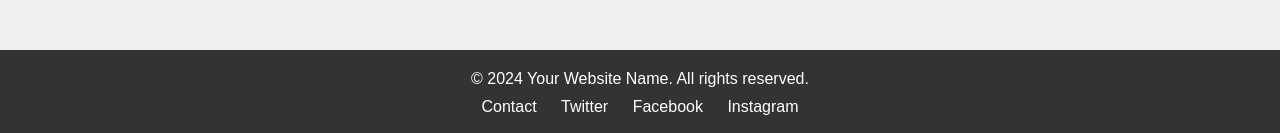
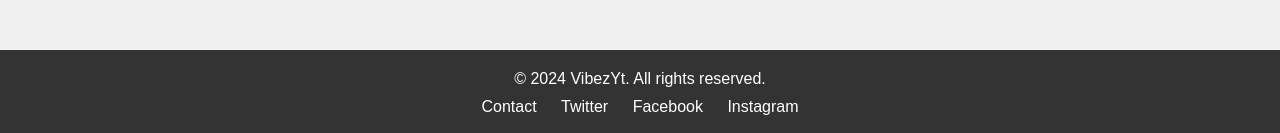
Before and after one commit to lenardjombo/Vibes, a plain HTML site: page Music/index.html in a window 1280 px wide. Shown: the part 664-797 px from the top of the page. Drawn offline with Linux system fonts and the light colour scheme.

Commit message:
Update index.html

```diff
--- a/Music/index.html
+++ b/Music/index.html
@@ -29,7 +29,7 @@
     <!-- Footer -->
     <footer class="footer">
         <div class="footer-content">
-            <p>&copy; 2024 Your Website Name. All rights reserved.</p>
+            <p>&copy; 2024 VibezYt. All rights reserved.</p>
             <div class="footer-links">
                 <a href="mailto:your.email@example.com">Contact</a>
                 <a href="https://twitter.com/" target="_blank">Twitter</a>
```
